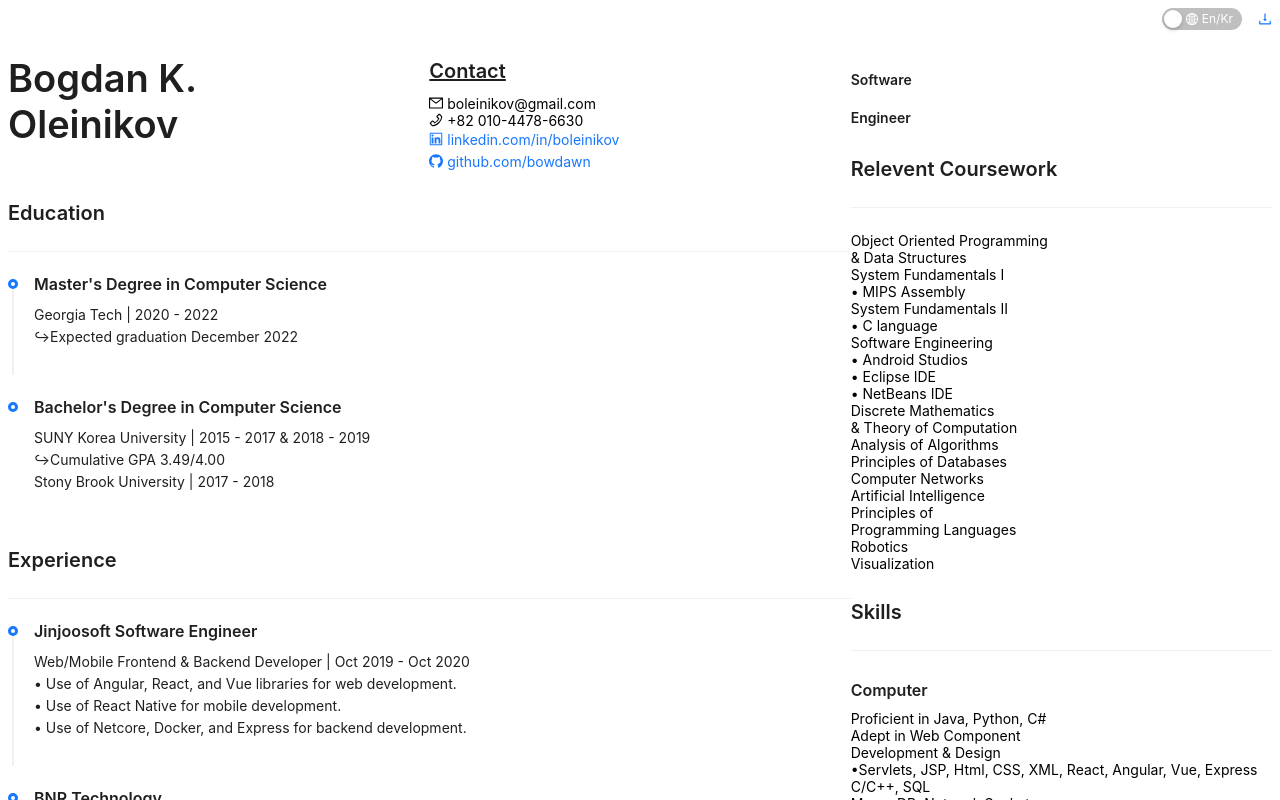
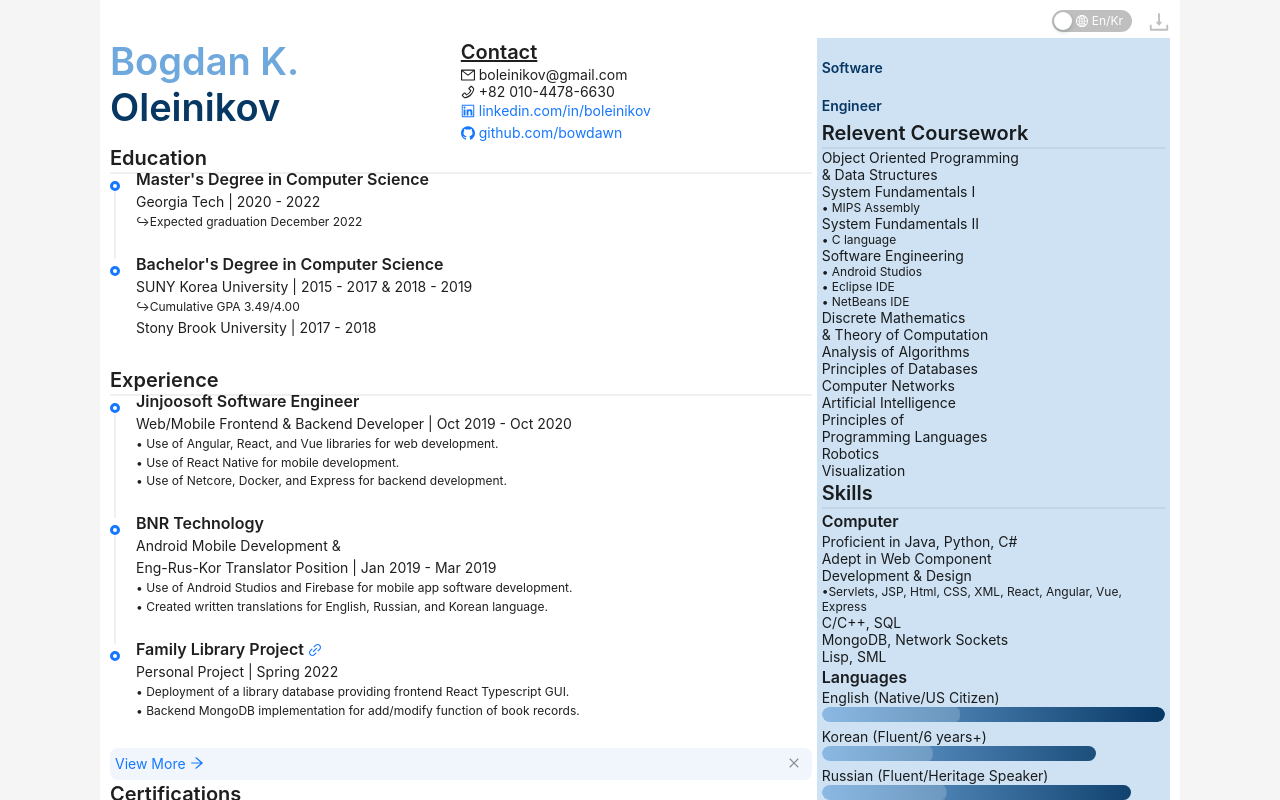
Before and after one commit to bowdawn/oleinikov-resume, a React app: page / in a window 1280 px wide. Shown: the top 800 px of the page. Built offline with nearby package versions, Linux system fonts and the light colour scheme.

Commit message:
edit css

```diff
--- a/src/app/pages/ResumePage.tsx
+++ b/src/app/pages/ResumePage.tsx
@@ -1,78 +1,128 @@
-import React , { FC, useState } from 'react';
-import { Row, Col, Divider, Typography, Switch, Space, Alert, Timeline } from 'antd';
+import React, { FC, useState } from "react";
+import {
+  Row,
+  Col,
+  Divider,
+  Typography,
+  Switch,
+  Space,
+  Alert,
+  Timeline,
+  Layout,
+} from "antd";
 
-import { GlobalOutlined } from '@ant-design/icons';
-import ResumeItem from '../components/ResumeItem';
-import resume_kr from '../../core/static/resume_kr';
-import { useTranslation } from 'react-i18next';
-import NameContainer from '../components/NameContainer';
-import resume_en from '../../core/static/resume_en';
+import { GlobalOutlined } from "@ant-design/icons";
+import ResumeItem from "../components/ResumeItem";
+import resume_kr from "../../core/static/resume_kr";
+import { useTranslation } from "react-i18next";
+import NameContainer from "../components/NameContainer";
+import resume_en from "../../core/static/resume_en";
+
 const { Title, Text } = Typography;
 const App: FC = () => {
-  const {  i18n } = useTranslation();
-  const [resume, setResume] = useState( i18n.language?.includes("ko") ? resume_kr : resume_en)
+  const { i18n } = useTranslation();
+  const [resume, setResume] = useState(
+    i18n.language?.includes("ko") ? resume_kr : resume_en
+  );
   return (
-    <div className="App">
-      <Row className="resume">
+    <Layout className="resume">
+      <Layout.Content>
+        <Row>
           <Col span={24}>
             <Row justify="end">
-            <Col><Space align='center' size="middle">
-            <Switch checked={resume.type === resume_kr.type}
-              onClick={() => {setResume(resume.type === resume_en.type ? resume_kr : resume_en) }
+              <Col>
+                <Space align="center" size="middle">
+                  <Switch
+                    checked={resume.type === resume_kr.type}
+                    onClick={() => {
+                      setResume(
+                        resume.type === resume_en.type ? resume_kr : resume_en
+                      );
+                    }}
+                    unCheckedChildren={
+                      <div>
+                        <GlobalOutlined /> {resume.switchlabel}
+                      </div>
                     }
-              unCheckedChildren={<div><GlobalOutlined /> {resume.switchlabel}</div>}
-              checkedChildren={<div><GlobalOutlined /> {resume.switchlabel}</div>} />
+                    checkedChildren={
+                      <div>
+                        <GlobalOutlined /> {resume.switchlabel}
+                      </div>
+                    }
+                  />
                   {resume.download}
-            </Space></Col>
+                </Space>
+              </Col>
             </Row>
-
-
-
           </Col>
-        <Col span={16} className="left-column" >
-          <Row align='top'>
-            <Col xs={24} sm={12} md={12} lg={12} xl={12}  >
+          <Col span={16} className="left-column">
+            <Row align="top">
+              <Col xs={24} sm={12} md={12} lg={12} xl={12}>
                 <NameContainer type={resume.type} />
               </Col>
-            <Col xs={24} sm={12} md={12} lg={12} xl={12} >
-              <Title level={4} underline={true}>{resume.contact}</Title>
-              {resume.contactitem.map((x,key) => <ResumeItem key={key} description={x.description} />)}
+              <Col xs={24} sm={12} md={12} lg={12} xl={12}>
+                <Title level={4} underline={true}>
+                  {resume.contact}
+                </Title>
+                {resume.contactitem.map((x, key) => (
+                  <ResumeItem key={key} description={x.description} />
+                ))}
               </Col>
             </Row>
-          <Title level={4} >{resume.education}</Title>
+            <Title level={4}>{resume.education}</Title>
             <Divider />
             <Timeline>
-          {resume.educationitem.map((x, key) =>  <Timeline.Item key={key}><ResumeItem description={x.description} /> </Timeline.Item>)}
+              {resume.educationitem.map((x, key) => (
+                <Timeline.Item key={key}>
+                  <ResumeItem description={x.description} />{" "}
+                </Timeline.Item>
+              ))}
             </Timeline>
-          <Title level={4} >{resume.experience}</Title>
+            <Title level={4}>{resume.experience}</Title>
             <Divider />
             <Timeline>
-          {resume.experienceitem.map((x, key) => <Timeline.Item key={key}><ResumeItem description={x.description} /></Timeline.Item>)}
+              {resume.experienceitem.map((x, key) => (
+                <Timeline.Item key={key}>
+                  <ResumeItem description={x.description} />
+                </Timeline.Item>
+              ))}
             </Timeline>
-          <Alert message={resume.experienceviewmore} type="info"  closable />
-          <Title level={4} >{resume.certification}</Title>
+            <Alert message={resume.experienceviewmore} type="info" closable />
+            <Title level={4}>{resume.certification}</Title>
             <Divider />
             <Timeline>
-          {resume.certificationitem.map((x, key) => <Timeline.Item key={key}><ResumeItem description={x.description} /></Timeline.Item>)}
+              {resume.certificationitem.map((x, key) => (
+                <Timeline.Item key={key}>
+                  <ResumeItem description={x.description} />
+                </Timeline.Item>
+              ))}
             </Timeline>
           </Col>
-        <Col className="right-column" span={8}  >
-          <Title level={2}  >
-            <Text className="job-title" >{resume.software}</Text><br />
-            <Text className="job-title" >{resume.engineer}</Text>
+          <Col className="right-column" span={8}>
+            <Title level={2}>
+              <Text className="job-title">{resume.software}</Text>
+              <br />
+              <Text className="job-title">{resume.engineer}</Text>
             </Title>
-          <Title level={4} >{resume.releventcoursework}</Title>
+            <Title level={4}>{resume.releventcoursework}</Title>
             <Divider />
-          {resume.releventcourseworkitem.map((x, key) => <ResumeItem key={key} description={x.description} />)}
-          <Title level={4} >{resume.skills}</Title>
+            {resume.releventcourseworkitem.map((x, key) => (
+              <ResumeItem key={key} description={x.description} />
+            ))}
+            <Title level={4}>{resume.skills}</Title>
             <Divider />
-          <Title level={5} >{resume.computer}</Title>
-          {resume.computeritem.map((x, key) => <ResumeItem key={key} description={x.description} />)}
-          <Title level={5} >{resume.language}</Title>
-          {resume.languageitem.map((x, key) => <ResumeItem key={key} description={x.description} />)}
+            <Title level={5}>{resume.computer}</Title>
+            {resume.computeritem.map((x, key) => (
+              <ResumeItem key={key} description={x.description} />
+            ))}
+            <Title level={5}>{resume.language}</Title>
+            {resume.languageitem.map((x, key) => (
+              <ResumeItem key={key} description={x.description} />
+            ))}
           </Col>
         </Row>
-    </div >
-  )
-}
+      </Layout.Content>
+    </Layout>
+  );
+};
 export default App;
--- a/src/core/style/css/App.css
+++ b/src/core/style/css/App.css
@@ -1,74 +1,3 @@
-@import '~antd/dist/antd.css';
-@import './ant-override.css';
+
+@import './antd/ant-override.css';
 @import './resume.css';
-
-.App {
-  text-align: center;
-  background-color: #525659;
-  min-height: 100vh;
-  display: flex;
-  justify-content: center;
-  min-width: 750px;
-  zoom: 1;
-}
-
-.App-logo {
-  height: 40vmin;
-  pointer-events: none;
-}
-
-@media (prefers-reduced-motion: no-preference) {
-  .App-logo {
-    animation: App-logo-spin infinite 20s linear;
-  }
-}
-
-.App-header {
-  background-color: #282c34;
-  min-height: 100vh;
-  display: flex;
-  flex-direction: column;
-  align-items: center;
-  justify-content: center;
-  font-size: calc(10px + 2vmin);
-  color: white;
-}
-
-.App-link {
-  color: #61dafb;
-}
-
-@keyframes App-logo-spin {
-  from {
-    transform: rotate(0deg);
-  }
-
-  to {
-    transform: rotate(360deg);
-  }
-}
-
-
-
-@media screen and (max-device-width:576px),
-screen and (max-width:576px) {
-  .App {
-    background-color: white;
-    zoom: 0.3;
-  }
-  .basic-info-container {
-    height: unset;
-  }
-  .job-title {
-   font-size: 24px;
-  }
-}
-
-
-@media screen and (max-device-width:750px),
-screen and (max-width:750px) {
-  .App {
-    background-color: white;
-    zoom: 0.5;
-  }
-}
--- /dev/null
+++ b/src/core/style/css/antd/ant-layout.css
@@ -0,0 +1,10 @@
+.ant-layout{
+    display: flex;
+    align-items: center;
+}
+
+.ant-layout-content{
+    padding: 10px;
+    width: 1080px;
+    background-color: white;
+}
--- a/src/core/style/css/ant-override.css
+++ b/src/core/style/css/antd/ant-override.css
@@ -1,3 +1,5 @@
+@import "./ant-layout.css";
+
 .ant-divider-horizontal {
     margin: 0px;
 }
--- a/src/core/style/css/resume.css
+++ b/src/core/style/css/resume.css
@@ -1,13 +1,4 @@
-.resume {
-    background-color: white;
-    width: 750px;
-    min-width: 750px;
-    padding-top: 0px;
-    padding-left: 25px;
-    padding-right: 25px;
-    padding-bottom: 25px;
-    text-align: start;
-}
+
 
 .first-name {
     color: #6FA8DC;
--- a/src/index.html
+++ b/src/index.html
@@ -2,11 +2,10 @@
 <html lang="en">
   <head>
     <meta charset="UTF-8">
-    <meta http-equiv="X-UA-Compatible" content="IE=edge">
     <meta name="viewport" content="width=device-width, initial-scale=1.0">
     <title>Oleinikov Resume</title>
   </head>
-  <body>
+  <body style="margin:0px">
     <div id="root"></div>
   </body>
 </html>
```
Also changed, not shown: src/index.tsx (+7 -8 lines). Lines whose indentation alone changed are shown as unchanged.
